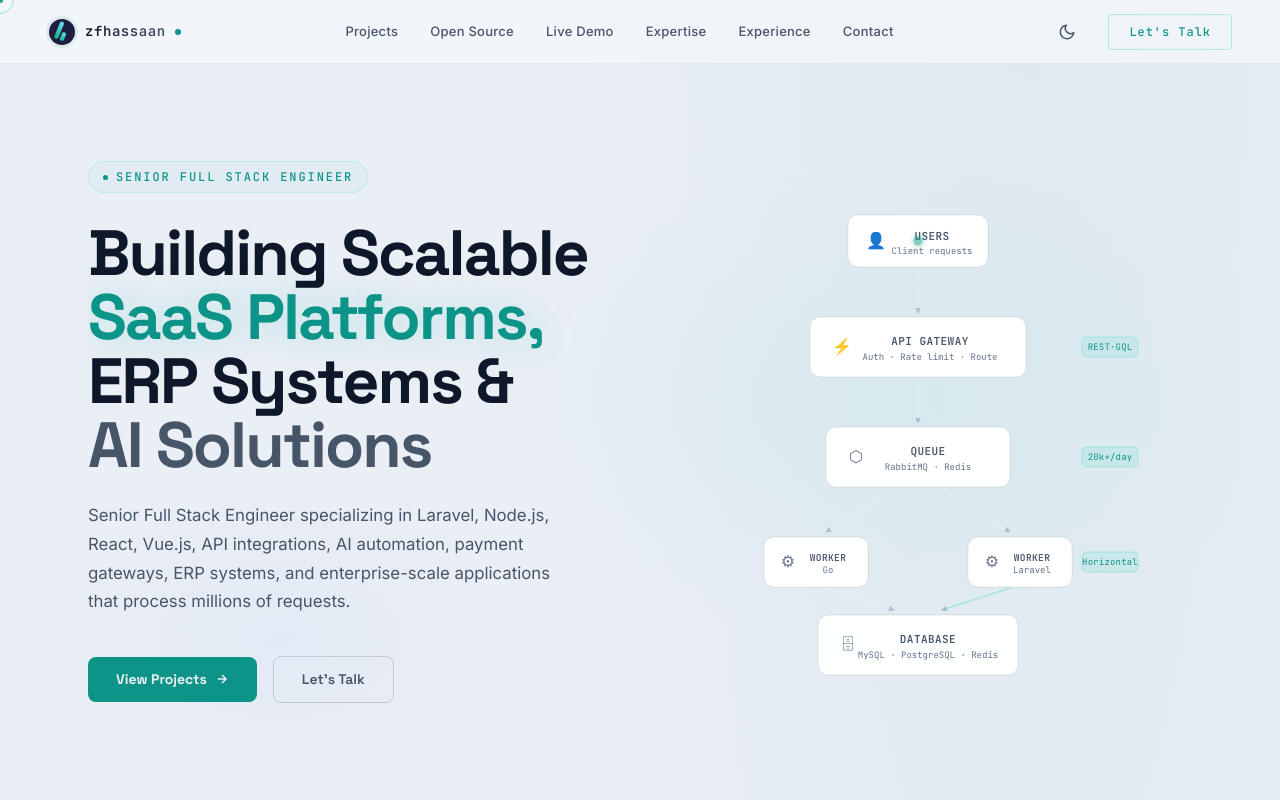
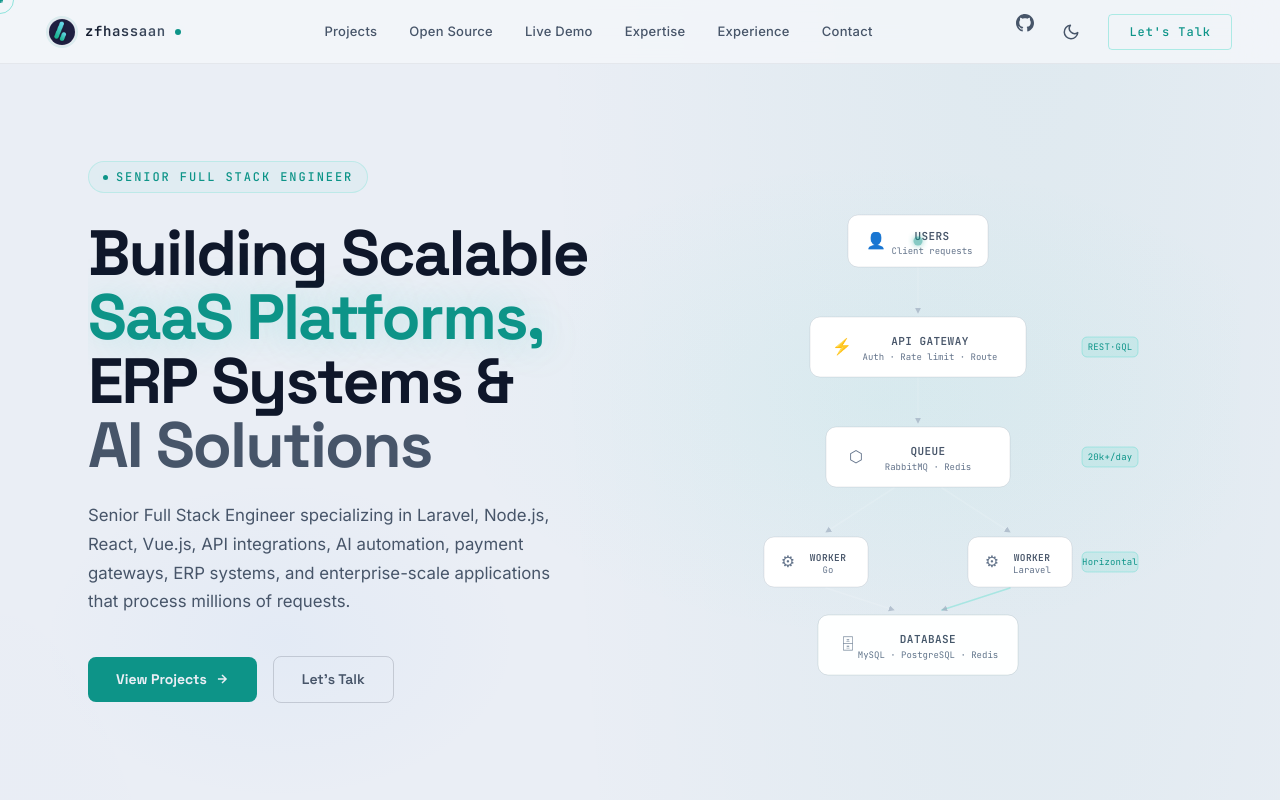
Before and after one commit to zfhassaan/zfhassaan.github.io, a Vue app: page / in a window 1280 px wide. Shown: the top 800 px of the page. Built offline with nearby package versions, Linux system fonts and the light colour scheme.

Commit message:
Update navigation with GitHub link and enhance styles; add new icon link for GitHub profile, adjust navigation gap, and introduce new CSS for icon styling and hover effects.

```diff
--- a/src/assets/styles/portfolio.css
+++ b/src/assets/styles/portfolio.css
@@ -118,7 +118,29 @@
         .nav-actions {
             display: flex;
             align-items: center;
-            gap: 14px;
+            gap: 10px;
+        }
+
+        .nav-icon-link {
+            display: inline-flex;
+            align-items: center;
+            justify-content: center;
+            width: 36px;
+            height: 36px;
+            flex: 0 0 auto;
+            border-radius: 50%;
+            color: var(--text-secondary);
+            transition: color 0.2s ease, background 0.2s ease;
+        }
+
+        .nav-icon-link:hover {
+            color: var(--accent);
+            background: var(--glow);
+        }
+
+        .nav-icon-link svg {
+            width: 18px;
+            height: 18px;
         }
 
         .theme-toggle {
--- a/src/components/AppNav.vue
+++ b/src/components/AppNav.vue
@@ -15,6 +15,13 @@
             <a href="#contact" class="nav-link magnetic">Contact</a>
         </div>
         <div class="nav-actions">
+            <a class="nav-icon-link magnetic" href="https://github.com/zfhassaan" target="_blank" rel="noopener"
+                aria-label="GitHub profile" title="GitHub">
+                <svg viewBox="0 0 24 24" fill="currentColor" aria-hidden="true">
+                    <path
+                        d="M12 0c-6.626 0-12 5.373-12 12 0 5.302 3.438 9.8 8.207 11.387.599.111.793-.261.793-.577v-2.234c-3.338.726-4.033-1.416-4.033-1.416-.546-1.387-1.333-1.756-1.333-1.756-1.089-.745.083-.729.083-.729 1.205.084 1.839 1.237 1.839 1.237 1.07 1.834 2.807 1.304 3.492.997.107-.775.418-1.305.762-1.604-2.665-.305-5.467-1.334-5.467-5.931 0-1.311.469-2.381 1.236-3.221-.124-.303-.535-1.524.117-3.176 0 0 1.008-.322 3.301 1.23.957-.266 1.983-.399 3.003-.404 1.02.005 2.047.138 3.006.404 2.291-1.552 3.297-1.23 3.297-1.23.653 1.653.242 2.874.118 3.176.77.84 1.235 1.911 1.235 3.221 0 4.609-2.807 5.624-5.479 5.921.43.372.823 1.102.823 2.222v3.293c0 .319.192.694.801.576 4.765-1.589 8.199-6.086 8.199-11.386 0-6.627-5.373-12-12-12z" />
+                </svg>
+            </a>
             <button class="theme-toggle magnetic" onclick="toggleTheme()" aria-label="Toggle light and dark mode"
                 title="Toggle theme">
                 <svg class="theme-icon-sun" viewBox="0 0 24 24" fill="none" stroke="currentColor" stroke-width="2"
```
Also changed, not shown: 5 other files (tests, documents, lock files or other folders).
